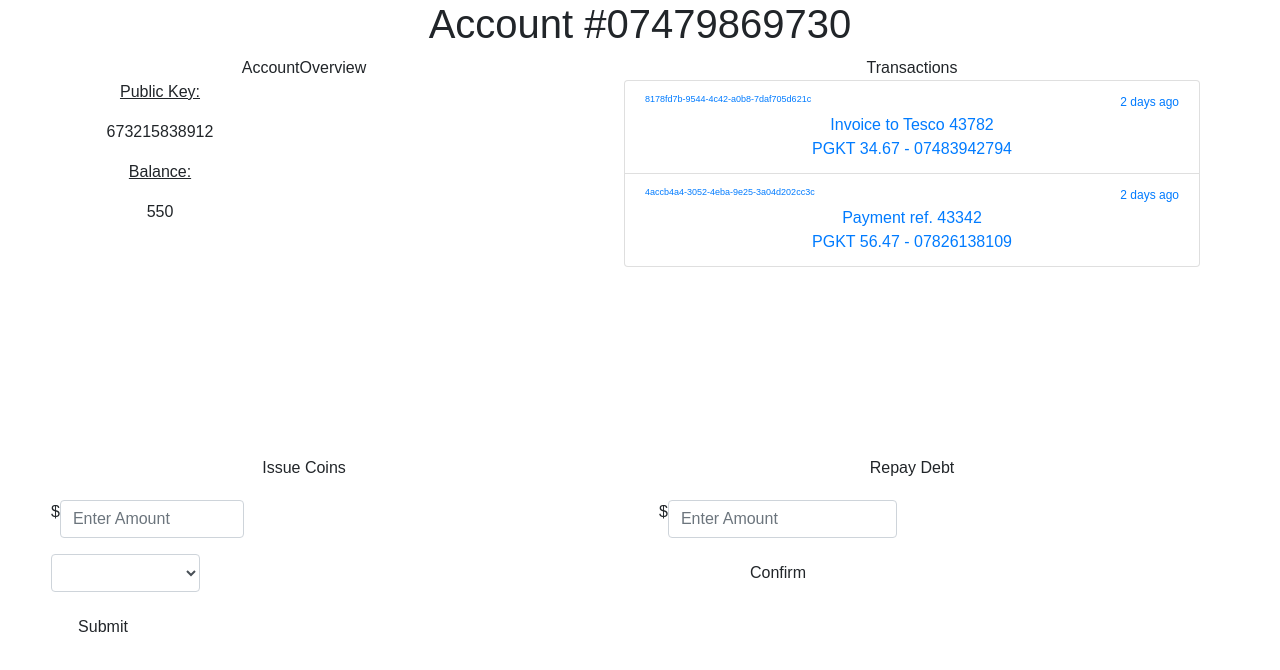
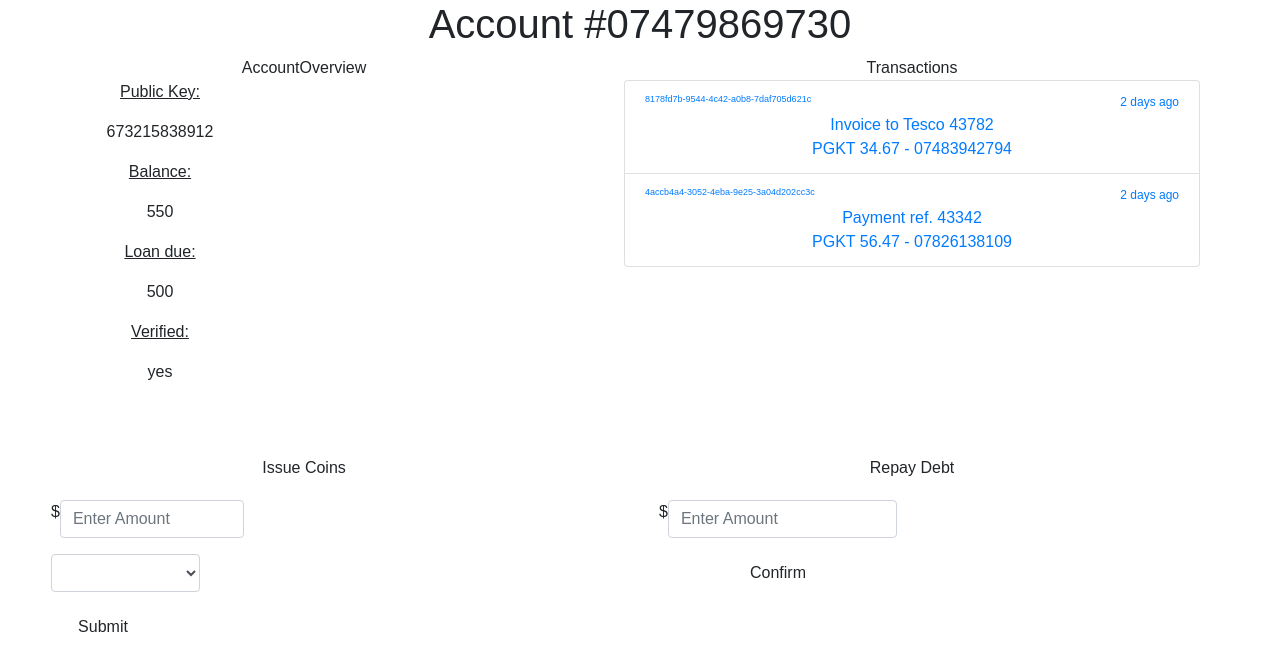
Before and after one commit to otajor/pgkt, a React (Create React App) app: page / in a window 1280 px wide. Shown: the top 670 px of the page. Built offline with nearby package versions, Linux system fonts and the light colour scheme.

Commit message:
added new rows

```diff
--- a/src/components/AccountOverview.js
+++ b/src/components/AccountOverview.js
@@ -22,6 +22,18 @@ class AccountOverview extends Component {
           <Col xs={6} md={6}>
             <p>{this.props.accounts[this.props.currentAccount].balance}</p>
           </Col>
+          <Col xs={6} md={6}>
+            <p><span style={styles.textTitle}>Loan due:</span></p>
+          </Col>
+          <Col xs={6} md={6}>
+            <p>{this.props.accounts[this.props.currentAccount].loanAmount}</p>
+          </Col>
+          <Col xs={6} md={6}>
+            <p><span style={styles.textTitle}>Verified:</span></p>
+          </Col>
+          <Col xs={6} md={6}>
+            <p>{this.props.accounts[this.props.currentAccount].verified ? 'yes' : 'no' }</p>
+          </Col>
         </div>
       </AccountPanel>
     );
```
